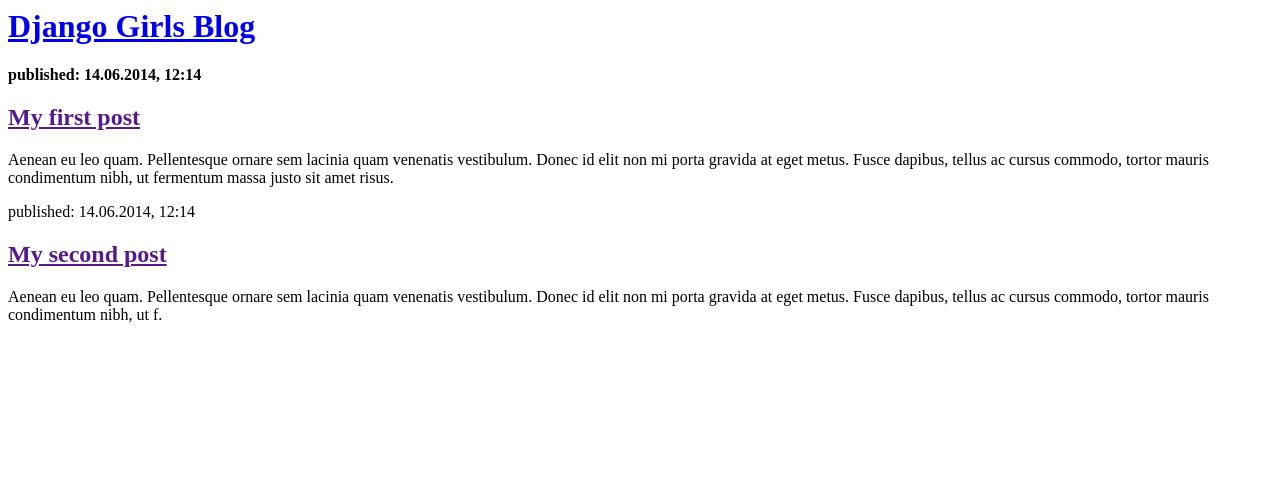
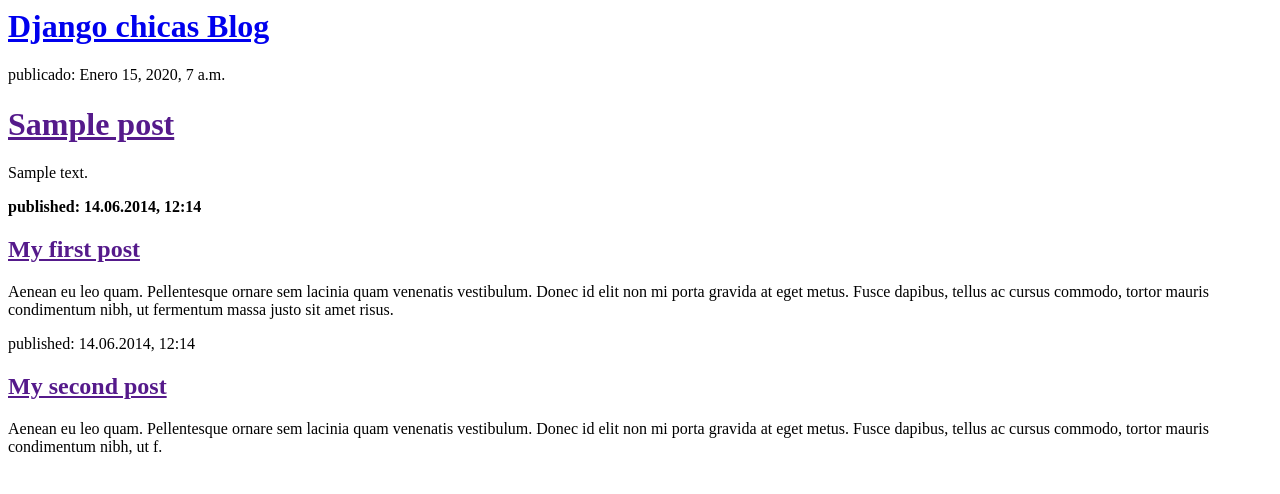
Before and after one commit to Akio153759/my-first-blog, a Django app: template blog/templates/blog/post_list.html in a window 1280 px wide. Shown: the top 494 px of the page. Run offline with Django 3.2, Linux system fonts and the light colour scheme; the template is opened without the code that fills it: values that come from a table or form of the project are taken from there, others are empty; tables that the repository leaves empty hold one stand-in row (values such as "Sample post").

Commit message:
Templates modificados para mostrar desde base de datos

```diff
--- a/blog/templates/blog/post_list.html
+++ b/blog/templates/blog/post_list.html
@@ -4,7 +4,16 @@
     </head>
     <body>
         <div>
-            <h1><a href="/">Django Girls Blog</a></h1>
+            <div>
+                <h1><a href = "/"> Django chicas Blog </a></h1>
+            </div>
+            {% for post in posts %}
+            <div>
+                <p> publicado: {{ post.published_date }} </p>
+                <h1><a href = "">{{ post.title }} </a></h1>
+                <p>{{ post.text|linebreaksbr }} </p>
+            </div>
+            {% endfor %}
         </div>
 
         <div>
--- a/blog/views.py
+++ b/blog/views.py
@@ -1,4 +1,7 @@
 from django.shortcuts import render
+from django.utils import timezone
+from .models import Post
 
 def post_list(request):
-	return render(request, 'blog/post_list.html', {})
+	posts = Post.objects.filter(published_date__lte = timezone.now()).order_by('published_date')
+	return render(request, 'blog/post_list.html', {'posts':posts})
```
